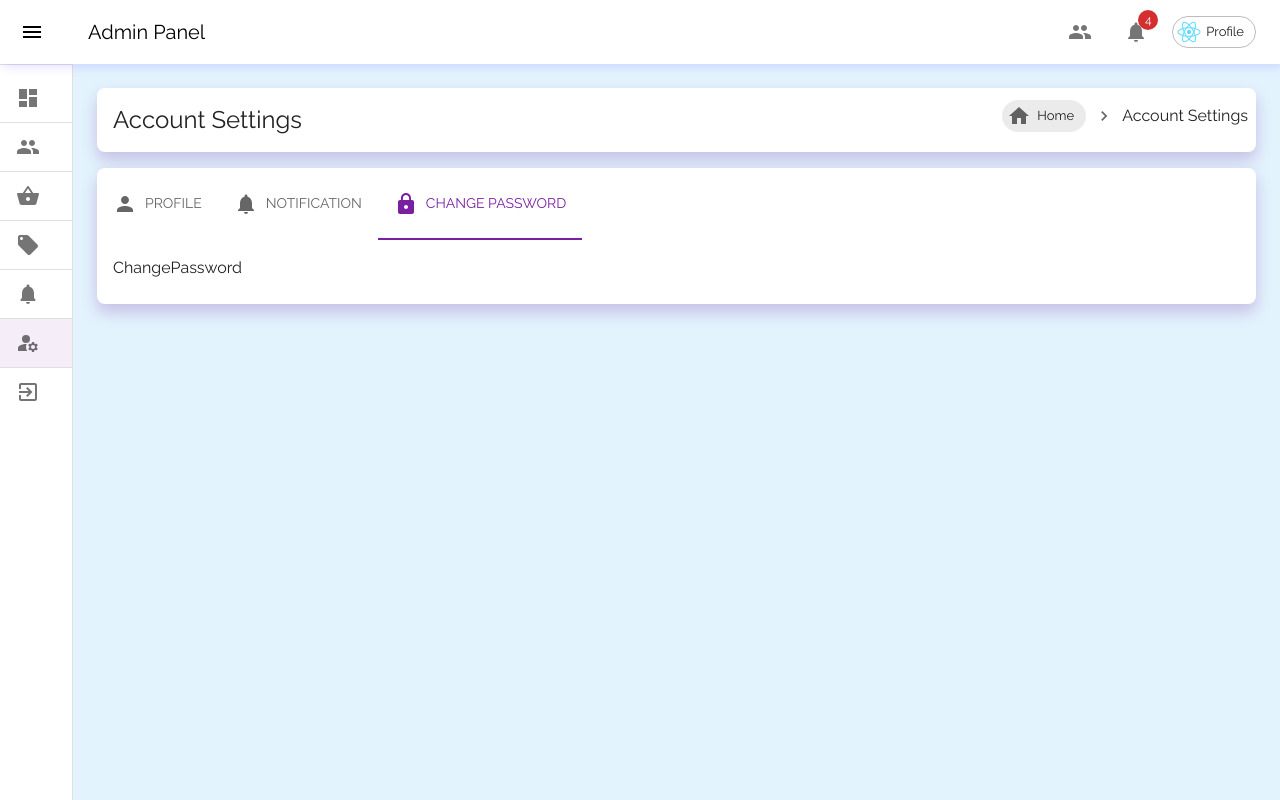
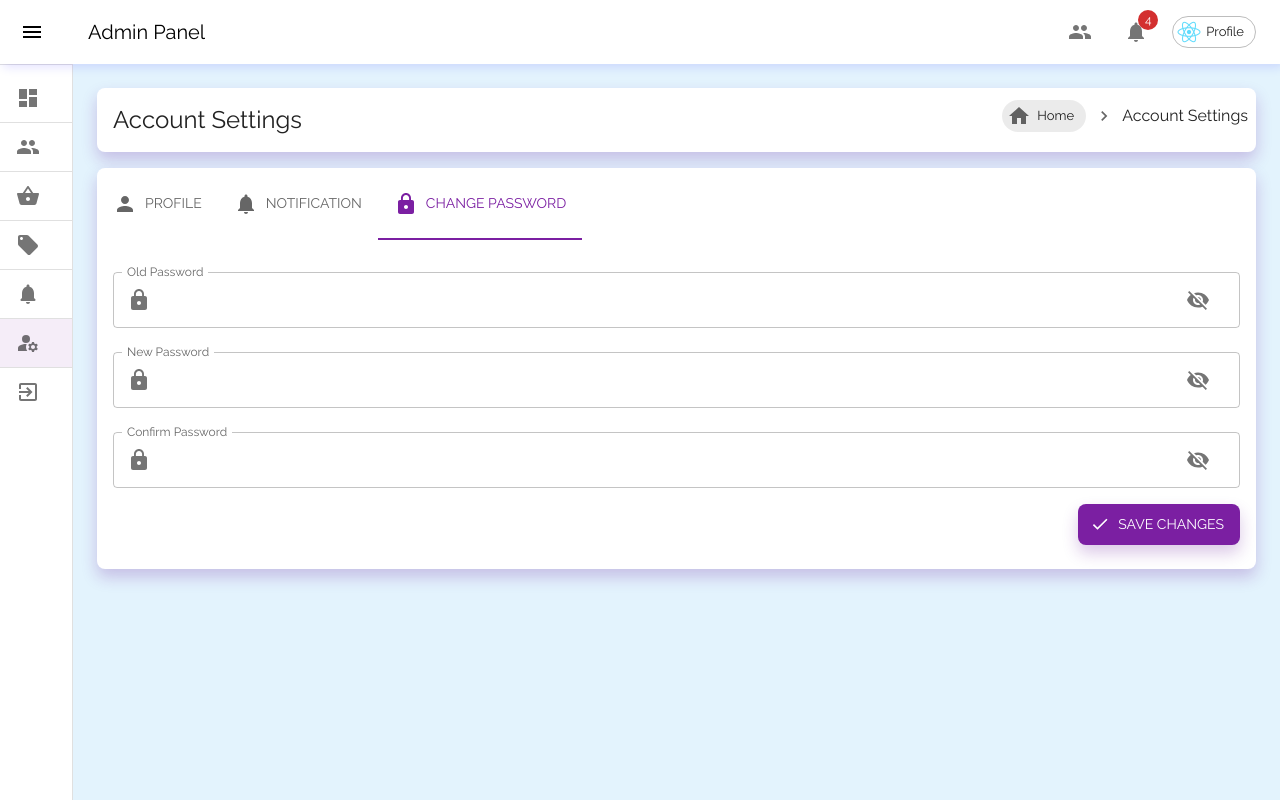
Before and after one commit to AshirbadGudu/react-admin-stater, a React (Create React App) app: page /account-settings in a window 1280 px wide. Both pictures are taken after a click on the tab "CHANGE PASSWORD". Built offline with nearby package versions, Linux system fonts and the light colour scheme.

Commit message:
Change Password UI with form validation done

```diff
--- a/src/pages/Settings/ChangePassword.jsx
+++ b/src/pages/Settings/ChangePassword.jsx
@@ -1,5 +1,69 @@
+import { Done } from "@mui/icons-material";
+import { LoadingButton } from "@mui/lab";
+import { TextInput } from "components/core";
+import { Form, Formik } from "formik";
+import ChangePasswordSchema from "schemas/ChangePasswordSchema";
+import * as Yup from "yup";
 const ChangePassword = () => {
-  return <>ChangePassword</>;
+  const initialValues = ChangePasswordSchema.reduce(
+    (accumulator, currentValue) => {
+      accumulator[currentValue.name] = currentValue.initialValue;
+      return accumulator;
+    },
+    {}
+  );
+  const validationSchema = ChangePasswordSchema.reduce(
+    (accumulator, currentValue) => {
+      accumulator[currentValue.name] = currentValue.validationSchema;
+      return accumulator;
+    },
+    {}
+  );
+  const handleChangePassword = async (values, submitProps) => {
+    try {
+      console.log(values);
+    } catch (error) {
+      console.log(error);
+      submitProps.setSubmitting(false);
+    }
+  };
+  return (
+    <>
+      <Formik
+        initialValues={initialValues}
+        validationSchema={Yup.object(validationSchema)}
+        onSubmit={handleChangePassword}
+      >
+        {({ isSubmitting, isValid }) => (
+          <Form>
+            {ChangePasswordSchema.map((inputItem) => (
+              <TextInput
+                key={inputItem.key}
+                name={inputItem?.name}
+                label={inputItem?.label}
+                type={inputItem?.type}
+                startIcon={inputItem?.startIcon}
+              />
+            ))}
+            <div className="d-flex place-content-end">
+              <LoadingButton
+                className="mt-1vh"
+                variant="contained"
+                color="primary"
+                type="submit"
+                disabled={isSubmitting || !isValid}
+                loading={isSubmitting}
+                loadingPosition="start"
+                startIcon={<Done />}
+              >
+                Save Changes
+              </LoadingButton>
+            </div>
+          </Form>
+        )}
+      </Formik>
+    </>
+  );
 };
 
 export default ChangePassword;
--- /dev/null
+++ b/src/schemas/ChangePasswordSchema.js
@@ -0,0 +1,41 @@
+import { Lock } from "@mui/icons-material";
+import * as Yup from "yup";
+
+const ChangePasswordSchema = [
+  {
+    key: "1",
+    label: "Old Password",
+    name: "oldPassword",
+    type: "password",
+    validationSchema: Yup.string()
+      .min(6, "Password must be at least 6 characters")
+      .required("Password is Required"),
+    initialValue: "",
+    startIcon: <Lock />,
+  },
+  {
+    key: "2",
+    label: "New Password",
+    name: "newPassword",
+    type: "password",
+    validationSchema: Yup.string()
+      .min(6, "Password must be at least 6 characters")
+      .required("Password is Required"),
+    initialValue: "",
+    startIcon: <Lock />,
+  },
+  {
+    key: "3",
+    label: "Confirm Password",
+    name: "confirmPassword",
+    type: "password",
+    validationSchema: Yup.string()
+      .required("Confirm Password is Required")
+      .test("confirmPassword", "Passwords must match", function (value) {
+        return this?.parent?.newPassword === value;
+      }),
+    initialValue: "",
+    startIcon: <Lock />,
+  },
+];
+export default ChangePasswordSchema;
```
